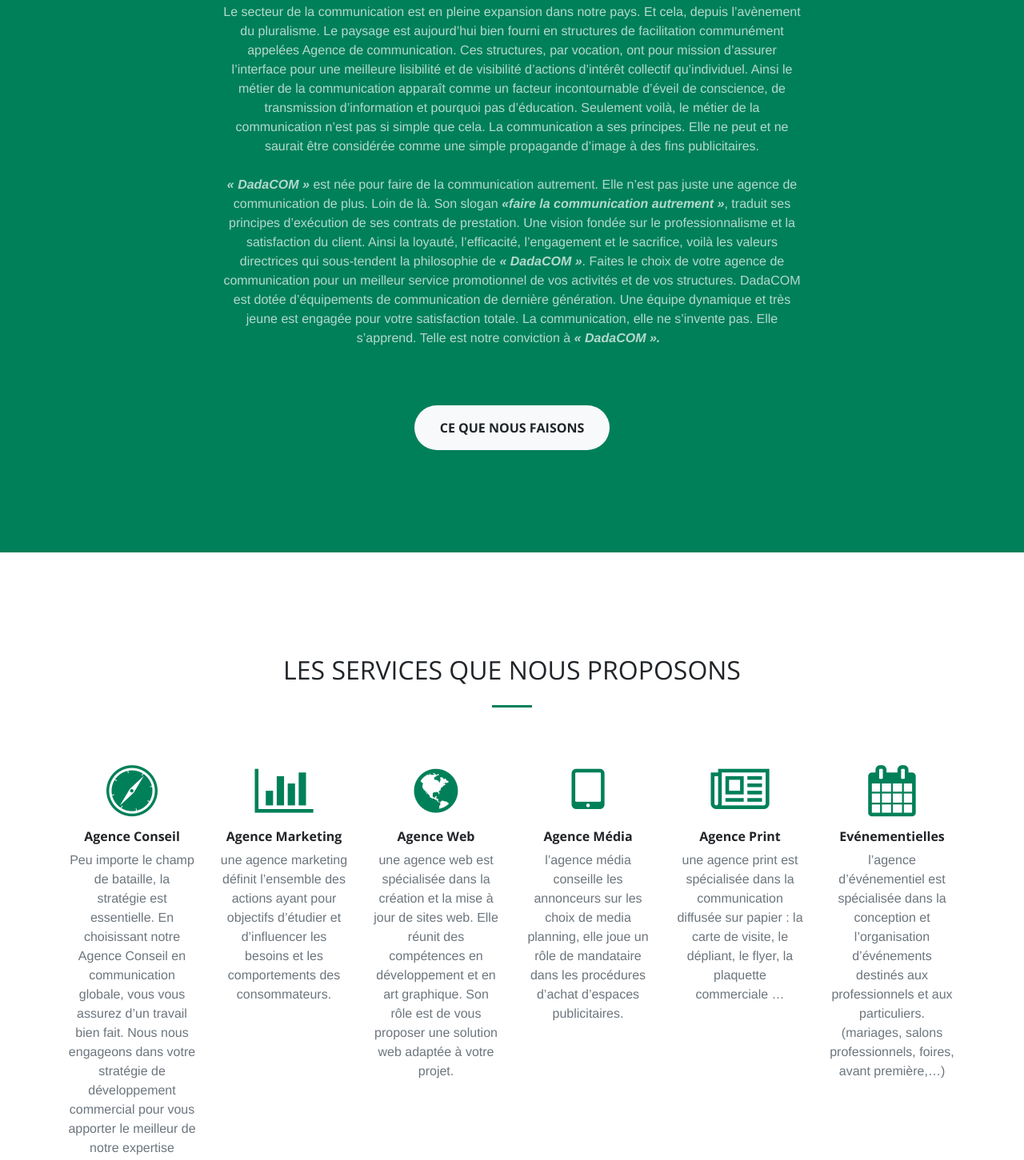
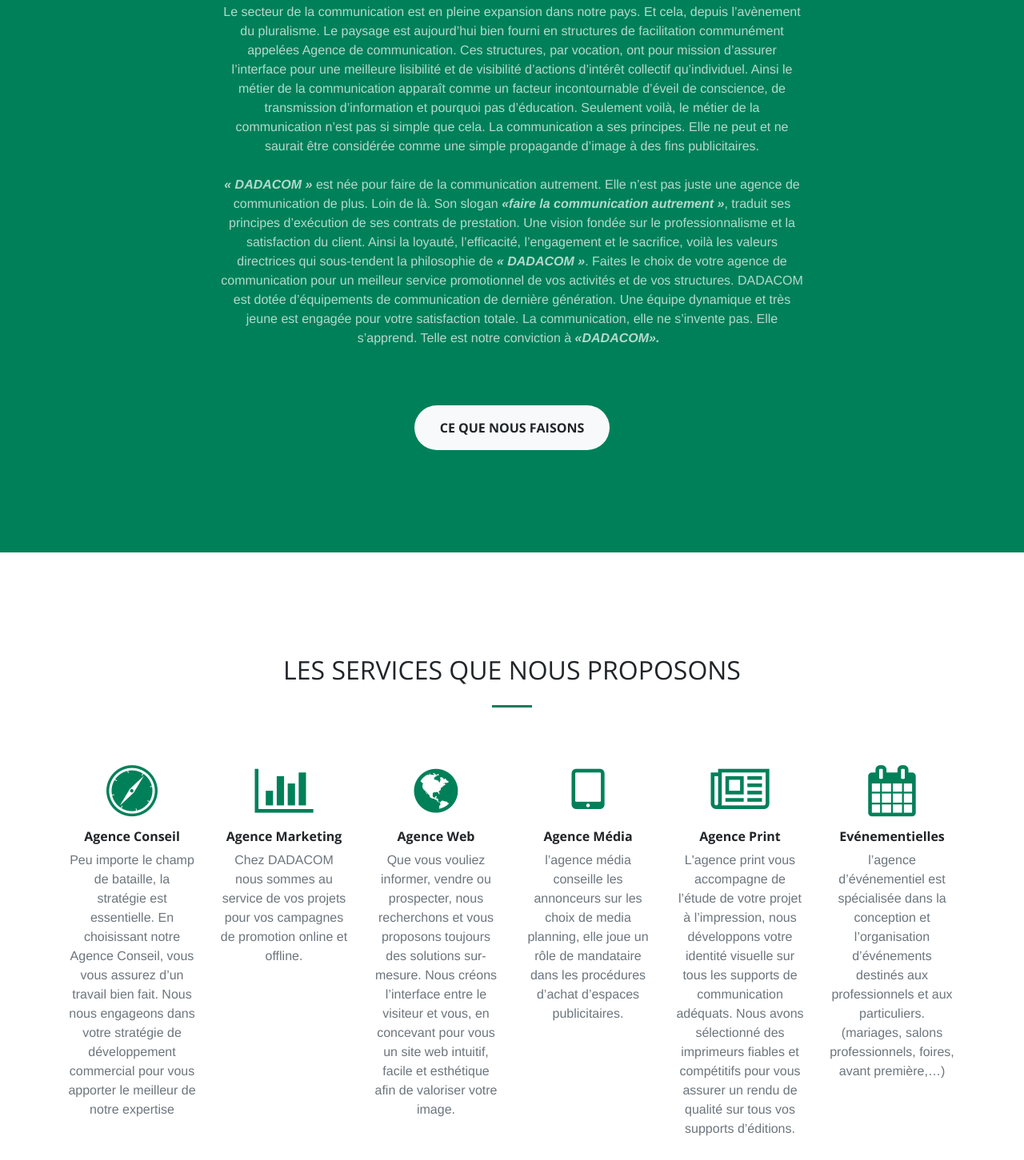
Before and after one commit to jxanne/jxanne.github.io, a website: page index.html in a window 1280 px wide. Shown: the part 1014-2465 px from the top of the page at 80% size. Drawn offline with nearby package versions, Linux system fonts and the light colour scheme.

Commit message:
Update index.html

```diff
--- a/index.html
+++ b/index.html
@@ -73,7 +73,7 @@
           <div class="col-lg-8 mx-auto">
             <p class="text-faded mb-5">Que vous soyez une entreprise, une institution ou une association, nous vous conseillons et vous accompagnons dans la gestion de votre image et l’élaboration d’une communication adaptée à vos ambitions, vos moyens et vos délais.
 		    Promouvoir votre marque ou votre produit, accroître votre notoriété, augmenter vos ventes, faire évoluer les comportements</p>
-            <p class="text-faded mb-5"> « DadaCOM » est née pour faire de la communication autrement.  </p>
+            <p class="text-faded mb-5"> Une  communication sur-mesure pour vous!</p>
             <a class="btn btn-primary btn-xl js-scroll-trigger" href="#about">APPRENEZ À NOUS CONNAÎTRE</a>
           </div>
         </div>
@@ -86,8 +86,14 @@
           <div class="col-lg-8 mx-auto text-center">
             <h2 class="section-heading text-white"><strong>NOTRE MANIÈRE DE VOIR LA COM’</strong></h2>
             <hr class="light my-4">
-            <p class="text-faded mb-4">Le secteur de la communication est en pleine expansion dans notre pays. Et cela, depuis l’avènement du pluralisme. Le paysage est aujourd’hui bien fourni en structures de facilitation communément appelées Agence de communication. Ces structures, par vocation, ont pour mission d’assurer l’interface pour une meilleure lisibilité et de visibilité d’actions d’intérêt collectif qu’individuel. Ainsi le métier de la communication apparaît comme un facteur incontournable d’éveil de conscience, de transmission d’information et pourquoi pas d’éducation. Seulement voilà, le métier de la communication n’est pas si simple que cela. La communication a ses principes. Elle ne peut et ne saurait être considérée comme une simple propagande d’image à des fins publicitaires.</p>
-            <p class="text-faded mb-4"><em><strong>« DadaCOM » </strong></em>est née pour faire de la communication autrement. Elle n’est pas juste une agence de communication de plus. Loin de là. Son slogan <strong><em>«faire la communication autrement »</em></strong>, traduit ses principes d’exécution de ses contrats de prestation. Une vision fondée sur le professionnalisme et la satisfaction du client. Ainsi la loyauté, l’efficacité, l’engagement et le sacrifice, voilà les valeurs directrices qui sous-tendent la philosophie de <em><strong>« DadaCOM »</strong></em>. Faites le choix de votre agence de communication pour un meilleur service promotionnel de vos activités et de vos structures. DadaCOM est dotée d’équipements de communication de dernière génération. Une équipe dynamique et très jeune est engagée pour votre satisfaction totale. La communication, elle ne s’invente pas. Elle s’apprend. Telle est notre conviction à <strong><em>« DadaCOM ». </em></strong>&nbsp;</p>
+            <p class="text-faded mb-4">Le secteur de la communication est en pleine expansion dans notre pays. Et cela, depuis l’avènement du pluralisme. Le paysage est aujourd’hui bien fourni en structures de facilitation communément appelées Agence de communication.
+		    Ces structures, par vocation, ont pour mission d’assurer l’interface pour une meilleure lisibilité et de visibilité d’actions d’intérêt collectif qu’individuel.
+		    Ainsi le métier de la communication apparaît comme un facteur incontournable d’éveil de conscience, de transmission d’information et pourquoi pas d’éducation.
+		    Seulement voilà, le métier de la communication n’est pas si simple que cela. La communication a ses principes. Elle ne peut et ne saurait être considérée comme une simple propagande d’image à des fins publicitaires.</p>
+            <p class="text-faded mb-4"><em><strong>« DADACOM » </strong></em>est née pour faire de la communication autrement. Elle n’est pas juste une agence de communication de plus. Loin de là. Son slogan <strong><em>«faire la communication autrement »</em></strong>, traduit ses principes d’exécution de ses contrats de prestation.
+		    Une vision fondée sur le professionnalisme et la satisfaction du client. Ainsi la loyauté, l’efficacité, l’engagement et le sacrifice, voilà les valeurs directrices qui sous-tendent la philosophie de <em><strong>« DADACOM »</strong></em>.
+		    Faites le choix de votre agence de communication pour un meilleur service promotionnel de vos activités et de vos structures. DADACOM est dotée d’équipements de communication de dernière génération. Une équipe dynamique et très jeune est engagée pour votre satisfaction totale.
+		    La communication, elle ne s’invente pas. Elle s’apprend. Telle est notre conviction à <strong><em>«DADACOM». </em></strong>&nbsp;</p>
             <p class="text-faded mb-4">&nbsp;</p>
             <a class="btn btn-light btn-xl js-scroll-trigger" href="#services">CE QUE NOUS FAISONS</a>
           </div>
@@ -110,19 +116,19 @@
             <div class="service-box mt-5 mx-auto">
               <i class="fa fa-4x fa-safari text-primary mb-3 sr-icons"></i>
               <h6 class="mb-2"><strong>Agence Conseil</strong></h6>
-              <p class="text-muted mb-0">Peu importe le champ de bataille, la stratégie est essentielle. En choisissant notre Agence Conseil en communication globale, vous vous assurez d’un travail bien fait. Nous nous engageons dans votre stratégie de développement commercial pour vous apporter le meilleur de notre expertise</p>
+              <p class="text-muted mb-0">Peu importe le champ de bataille, la stratégie est essentielle. En choisissant notre Agence Conseil, vous vous assurez d’un travail bien fait. Nous nous engageons dans votre stratégie de développement commercial pour vous apporter le meilleur de notre expertise</p>
             </div>
           </div>
           <div class="col-lg-3 col-md-6 text-center col-xl-2">
             <div class="service-box mt-5 mx-auto"><em class="fa fa-4x fa-bar-chart text-primary mb-3 sr-icons"></em>
               <h6 class="mb-2"><strong>Agence Marketing</strong></h6>
-              <p class="text-muted mb-0">une agence marketing définit l’ensemble des actions ayant pour objectifs d’étudier et d’influencer les besoins et les comportements des consommateurs.</p>
+              <p class="text-muted mb-0">Chez DADACOM nous sommes au service de vos projets pour vos campagnes de promotion online et offline.</p>
             </div>
           </div>
           <div class="col-lg-3 col-md-6 text-center col-xl-2">
             <div class="service-box mt-5 mx-auto"> <i class="fa fa-4x fa-globe text-primary mb-3 sr-icons"></i>
               <h6 class="mb-2"><strong>Agence Web</strong></h6>
-              <p class="text-muted mb-0">une agence web est spécialisée dans la création et la mise à jour de sites web. Elle réunit des compétences en développement et en art graphique. Son rôle est de vous proposer une solution web adaptée à votre projet. </p>
+              <p class="text-muted mb-0">Que vous vouliez informer, vendre ou prospecter, nous recherchons et vous proposons toujours des solutions sur-mesure. Nous créons l’interface entre le visiteur et vous, en concevant pour vous un site web intuitif, facile et esthétique afin de valoriser votre image.  </p>
             </div>
           </div>
           <div class="col-lg-3 col-md-6 text-center col-xl-2">
@@ -134,7 +140,7 @@
           <div class="col-lg-3 col-md-6 text-center col-xl-2">
             <div class="service-box mt-5 mx-auto"> <i class="fa fa-4x fa-newspaper-o text-primary mb-3 sr-icons"></i>
               <h6 class="mb-2"><strong>Agence Print</strong></h6>
-              <p class="text-muted mb-0">une agence print est spécialisée dans la communication diffusée sur papier : la carte de visite, le dépliant, le flyer, la plaquette commerciale … </p>
+              <p class="text-muted mb-0">L'agence print vous accompagne de l’étude de votre projet à l’impression, nous développons votre identité visuelle sur tous les supports de communication adéquats. Nous avons sélectionné des imprimeurs fiables et compétitifs pour vous assurer un rendu de qualité sur tous vos supports d’éditions.</p>
             </div>
           </div>
 <div class="col-lg-3 col-md-6 text-center col-xl-2">
```
